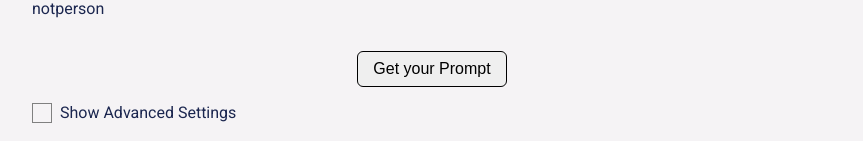
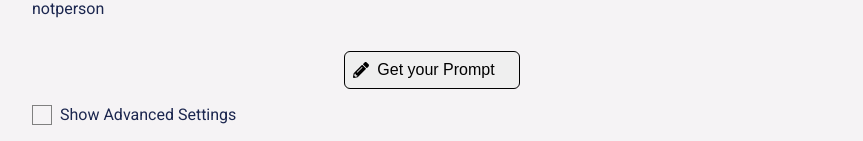
Before and after one commit to paradoxinversion/swapper, a React (Vite) app: page / in a window 1280 px wide. Shown: the part 619-760 px from the top of the page, without its empty margins (208-1071 px from the left). Built offline with nearby package versions, Linux system fonts and the light colour scheme.

Commit message:
Added warning to category deletion

```diff
--- a/src/App.css
+++ b/src/App.css
@@ -27,12 +27,15 @@ button {
   border: 1px solid black;
   border-radius: 6px;
   padding: 8px;
-  width: 150px;
   align-self: center;
   margin: 16px;
 }
-.button__icon-label {
-  margin: 0 1rem;
+.icon-button {
+  display: flex;
+  align-items: center;
+}
+.icon-button__label {
+  margin: 0 1rem 0 0.5rem;
 }
 
 button:hover {
--- a/src/App.jsx
+++ b/src/App.jsx
@@ -1,15 +1,21 @@
 import React from "react";
-import ReactDOM from "react-dom";
 import { library } from "@fortawesome/fontawesome-svg-core";
 import { FontAwesomeIcon } from "@fortawesome/react-fontawesome";
-import { faMinusCircle, faPlusCircle } from "@fortawesome/free-solid-svg-icons";
+import {
+  faMinusCircle,
+  faPlusCircle,
+  faPencilAlt
+} from "@fortawesome/free-solid-svg-icons";
 
 import SwapListInput from "./Components/SwapListInput/SwapListInput";
+
 import "./reset.css";
+import "./App.css";
 
-import "./App.css";
-library.add(faMinusCircle, faPlusCircle);
+library.add(faMinusCircle, faPlusCircle, faPencilAlt);
+
 const doSwap = require("./commands/doSwap");
+
 class App extends React.Component {
   constructor(props) {
     super(props);
@@ -148,8 +154,11 @@ class App extends React.Component {
             })
             .join(", ")}
         </p>
-        <button onClick={this.createFinalSwapList.bind(this)}>
-          Get your Prompt
+        <button
+          className="icon-button"
+          onClick={this.createFinalSwapList.bind(this)}>
+          <FontAwesomeIcon icon="pencil-alt" />
+          <p className="icon-button__label">Get your Prompt</p>
         </button>
         {this.state.output !== "" ? (
           <p id="output">{this.state.output}</p>
@@ -207,9 +216,9 @@ class App extends React.Component {
               </li>
             </ul>
           </div>
-          <button onClick={this.addCategory.bind(this)}>
+          <button className="icon-button" onClick={this.addCategory.bind(this)}>
             <FontAwesomeIcon icon="plus-circle" />{" "}
-            <p className="button__icon-label">Add Category</p>
+            <p className="icon-button__label">Add Category</p>
           </button>
           {this.state.swapArray.map((category, index, array) => {
             console.log(category);
--- a/src/Components/SwapListInput/SwapListInput.jsx
+++ b/src/Components/SwapListInput/SwapListInput.jsx
@@ -50,13 +50,21 @@ class SwapListInput extends Component {
           onChange={this.handleChange}
         />
         <button
-          className="swap-list__button"
+          className="icon-button"
           onClick={() => {
-            this.props.removeCategory(this.props.swapArrayIndex);
+            if (
+              window.confirm(
+                `You're about to delete the "${
+                  this.state.category
+                }" category. Are you sure you want to do this?`
+              )
+            ) {
+              this.props.removeCategory(this.props.swapArrayIndex);
+            }
           }}>
           {" "}
-          <FontAwesomeIcon className="icon" icon="minus-circle" />
-          <p className="button__icon-label">Remove Category</p>
+          <FontAwesomeIcon icon="minus-circle" />
+          <p className="icon-button__label">Remove Category</p>
         </button>
       </div>
     );
```
